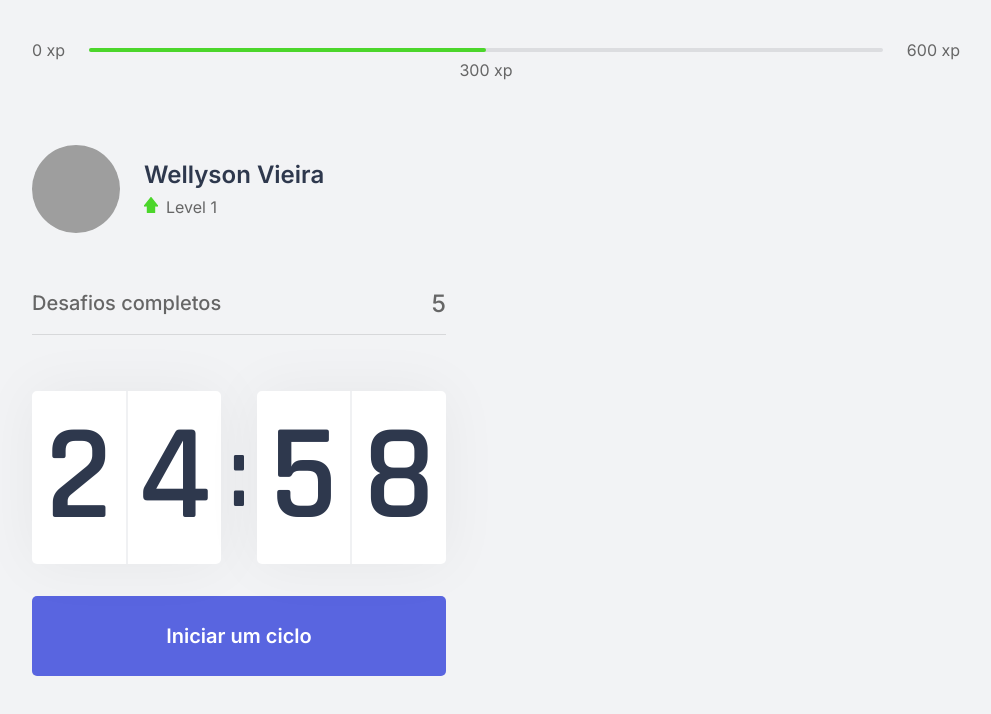
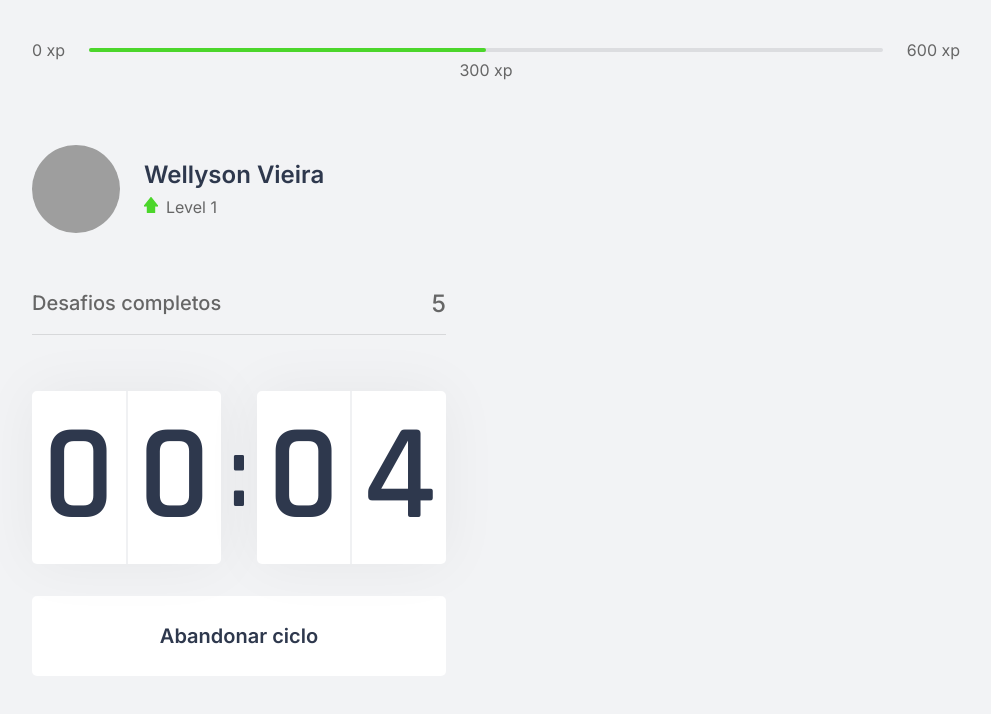
Before and after one commit to wellysonvie/NLW-4, a Next.js app: page / in a window 1280 px wide. Both pictures are taken after a click on the button "Iniciar um ciclo". Shown: the top 714 px of the page, without its empty margins (144-1135 px from the left). Built offline with nearby package versions, Linux system fonts and the light colour scheme; grey boxes are pictures that could not be loaded.

Commit message:
feat: countdown actions

```diff
--- a/src/components/Countdown.tsx
+++ b/src/components/Countdown.tsx
@@ -1,9 +1,15 @@
 import { useState, useEffect } from 'react';
 import styles from '../styles/components/Countdown.module.css';
 
+let countdownTimeout: NodeJS.Timeout;
+
 export function Countdown() {
-  const [time, setTime] = useState(25 * 60);
-  const [active, setActive] = useState(false);
+
+  const patternTime = 0.1 * 60;
+
+  const [time, setTime] = useState(patternTime);
+  const [isActive, setIsActive] = useState(false);
+  const [hasFinished, setHasFinished] = useState(false);
 
   const minutes = Math.floor(time / 60);
   const seconds = time % 60;
@@ -12,16 +18,25 @@ export function Countdown() {
   const [secondLeft, secondRight] = String(seconds).padStart(2, '0').split('');
 
   function startCountdown() {
-    setActive(true);
+    setIsActive(true);
+  }
+
+  function resetCountdown() {
+    clearTimeout(countdownTimeout);
+    setIsActive(false);
+    setTime(patternTime);
   }
 
   useEffect(() => {
-    if (active && time > 0) {
-      setTimeout(() => {
+    if (isActive && time > 0) {
+      countdownTimeout = setTimeout(() => {
         setTime(time - 1)
       }, 1000)
+    } else if (isActive && time == 0) {
+      setHasFinished(true);
+      setIsActive(false);
     }
-  }, [active, time])
+  }, [isActive, time])
 
   return (
     <div>
@@ -37,6 +52,24 @@ export function Countdown() {
         </div>
       </div>
 
+      { hasFinished ? (
+        <button
+          disabled
+          className={styles.countdownButton}
+        >
+          Ciclo encerrado
+        </button>
+      ) : (
+        <>
+          { isActive ? (
+            <button
+              type="button"
+              className={`${styles.countdownButton} ${styles.countdownButtonActive}`}
+              onClick={resetCountdown}
+            >
+              Abandonar ciclo
+            </button>
+          ) : (
             <button
               type="button"
               className={styles.countdownButton}
@@ -44,6 +77,9 @@ export function Countdown() {
             >
               Iniciar um ciclo
             </button>
-    </div>
+          )}
+        </>
+      )}
+    </div >
   );
 }
--- a/src/styles/components/Countdown.module.css
+++ b/src/styles/components/Countdown.module.css
@@ -59,6 +59,22 @@
   transition: background-color 0.2s;
 }
 
-.countdownButton:hover {
+.countdownButton:not(:disabled):hover {
   background: var(--blue-dark);
 }
+
+.countdownButtonActive {
+  background: var(--white);
+  color: var(--title);
+}
+
+.countdownButtonActive:not(:disabled):hover {
+  background: var(--red);
+  color: var(--white);
+}
+
+.countdownButton:disabled {
+  background: var(--white);
+  color: var(--text);
+  cursor: not-allowed;
+}
```
Lines whose indentation alone changed are shown as unchanged.
